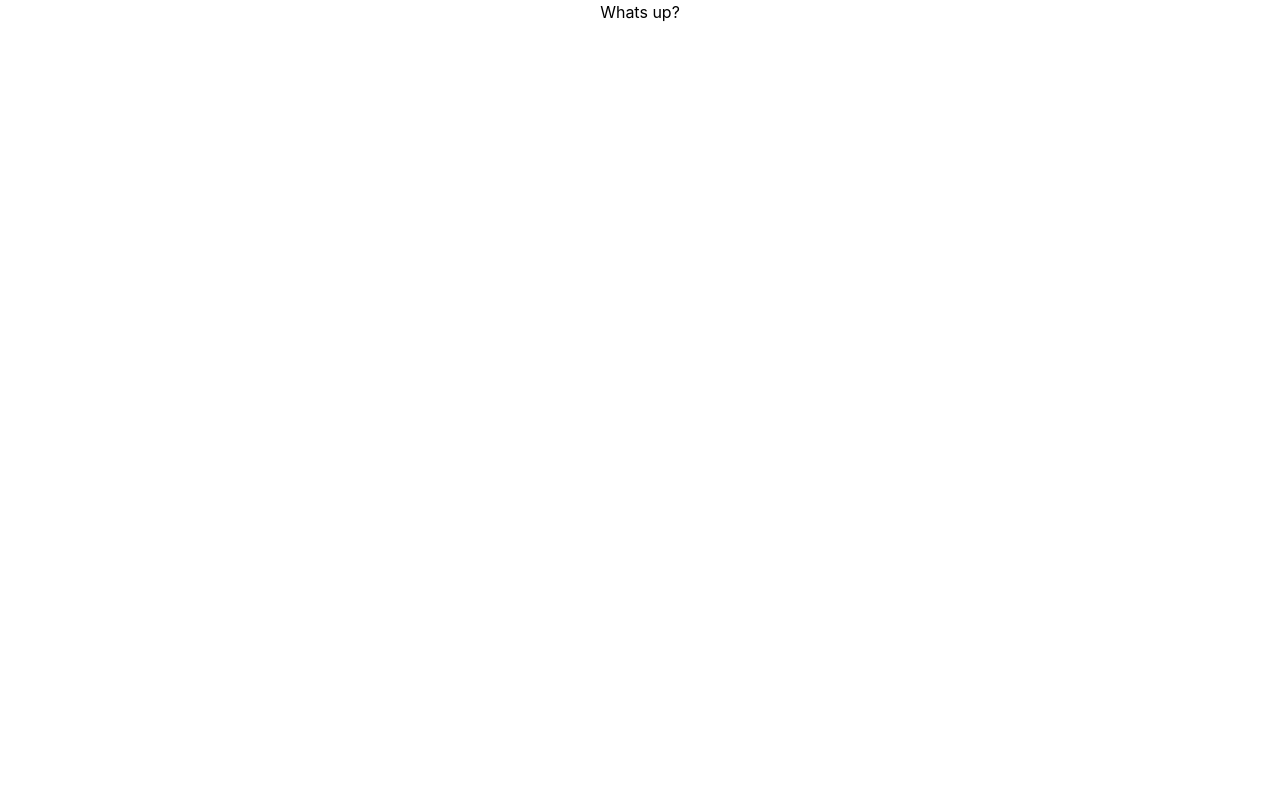
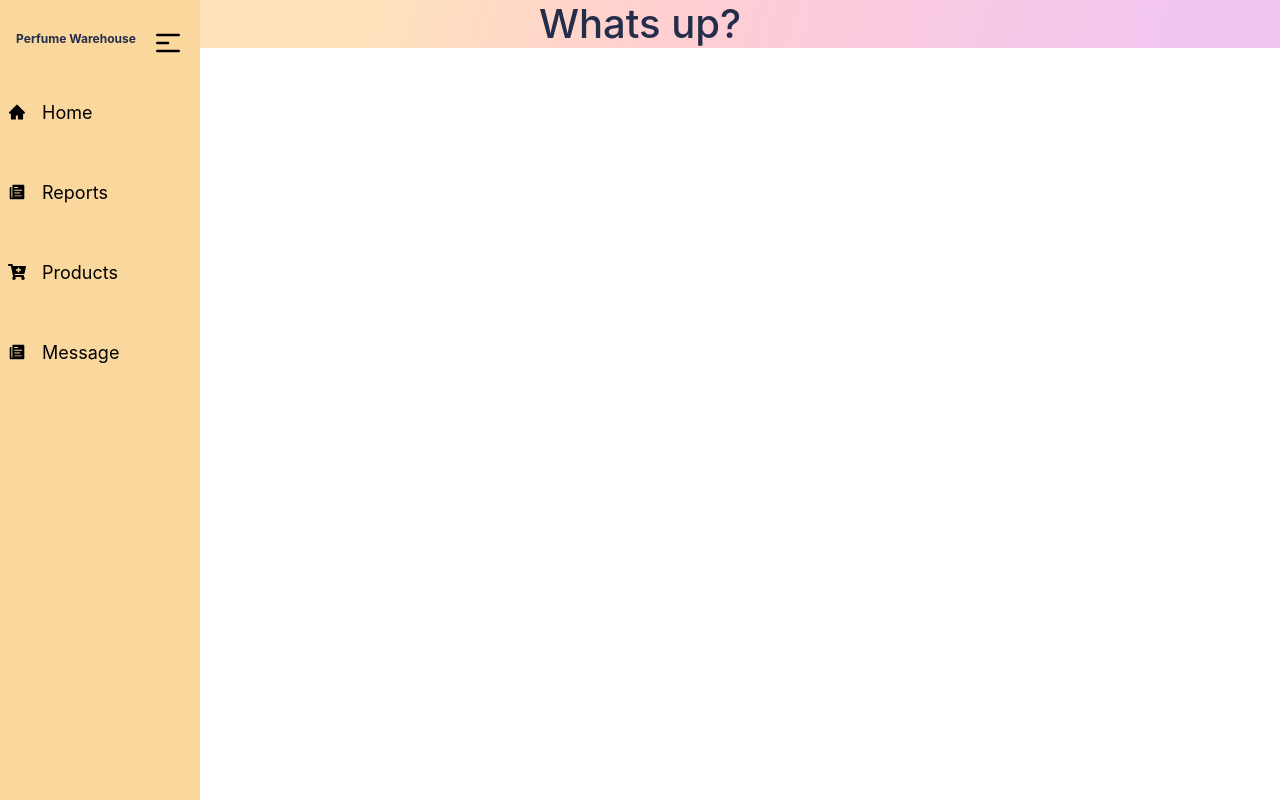
Before and after one commit to mdsaharshital/perfume-warehouse-management-system-client, a React (Create React App) app: page / in a window 1280 px wide. Built offline with nearby package versions, Linux system fonts and the light colour scheme.

Commit message:
header done

```diff
--- a/package.json
+++ b/package.json
@@ -6,10 +6,13 @@
     "@testing-library/jest-dom": "^5.16.2",
     "@testing-library/react": "^12.1.4",
     "@testing-library/user-event": "^13.5.0",
+    "bootstrap": "^5.1.3",
     "firebase": "^9.6.10",
     "react": "^17.0.2",
+    "react-bootstrap": "^2.3.1",
     "react-dom": "^17.0.2",
     "react-firebase-hooks": "^5.0.3",
+    "react-icons": "^4.3.1",
     "react-router-dom": "^6.3.0",
     "react-scripts": "5.0.0",
     "web-vitals": "^2.1.4"
--- a/src/App.css
+++ b/src/App.css
@@ -0,0 +1,44 @@
+:root {
+    --yellow: linear-gradient(180deg, #F8D49A -146.42%, #FAD79D -46.42%);
+    --orange: #fca61f;
+    --black: #242d49;
+    --gray: #788097;
+    --purple: linear-gradient(180deg, #BB67FF 0%, #C484F3 100%);
+    --pink: #FF919D;
+    --glass: rgba(255, 255, 255, 0.54);
+    --boxShadow: 0px 19px 60px rgb(0 0 0 / 8%);
+    --smboxShadow: -79px 51px 60px rgba(0, 0, 0, 0.08);
+    --activeItem: #f799a354;
+  }
+  *{
+      padding: 0;
+      margin: 0;
+      box-sizing: border-box;
+  }
+
+  .App {
+    /* padding: 0.5rem 3.5rem; */
+    color: var(--black);
+    background: linear-gradient(
+      106.37deg,
+      #ffe1bc 29.63%,
+      #ffcfd1 51.55%,
+      #f3c6f1 90.85%
+    );
+    /* height: 100vh;
+    display: flex;
+    align-items: center;
+    justify-content: center; */
+    font-family: 'Inter', sans-serif;
+  }
+
+  .AppGlass {
+    display: grid;
+    height: 97%;
+    width: 97%;
+    background: var(--glass);
+    border-radius: 2rem;
+    gap: 16px;
+    grid-template-columns: 11rem auto 20rem;
+    overflow: hidden;
+  }
--- a/src/App.js
+++ b/src/App.js
@@ -1,10 +1,12 @@
 import { Route, Routes } from "react-router-dom";
 import "./App.css";
 import Home from "./Pages/Home/Home/Home";
+import Header from "./Pages/Shared/Header/Header";
 
 function App() {
   return (
-    <div>
+    <div className="App">
+      <Header />
       <Routes>
         <Route path="/" element={<Home />}></Route>
       </Routes>
--- /dev/null
+++ b/src/Pages/Shared/Header/Header.css
@@ -0,0 +1,75 @@
+
+  .navbar-text{
+    font-size: 12px;
+    font-weight: bold;
+    /* text-align: center; */
+  }
+  .nav-menu {
+    /* background-color: #060b26; */
+    height: 100vh;
+    display: flex;
+    justify-content: center;
+    position: fixed;
+    top: 0;
+    left: 0%;
+    transition: 850ms ease-in-out;
+    width: 200px;
+  }
+  .navbar-toggle {
+    width: 100%;
+    font-size: 2rem;
+    margin-top: 1.5rem;
+    display: flex;
+    justify-content: space-evenly;
+    align-items: center;
+  }
+  .nav-menu.active {
+    width: 45px;
+    left: 0;
+    transition: 350ms;
+  }
+
+  .nav-text {
+    display: flex;
+    justify-content: start;
+    align-items: center;
+    padding: 8px  0px;
+    margin: 20px 0;
+    list-style: none;
+    height: 60px;
+    color: black;
+  }
+
+  .nav-text a {
+    text-decoration: none;
+    color: black;
+    font-size: 18px;
+    width: 95%;
+    height: 100%;
+    display: flex;
+    align-items: center;
+    padding: 0 8px;
+    border-radius: 4px;
+    transition: 200ms all ease-out;
+  }
+
+  .nav-text a:hover {
+    color: black;
+    border-right: 4px solid black;
+  }
+
+  .nav-menu-items {
+    background: var(--yellow);
+    padding: 0;
+    width: 100%;
+    margin: 0;
+  }
+  .nav-menu-flex{
+    margin: 0;
+    display: flex;
+    align-items: center;
+    /* justify-content: center; */
+  }
+  .nav-menu-flex p{
+    margin: 1rem;
+  }
--- a/src/Pages/Shared/Header/Header.js
+++ b/src/Pages/Shared/Header/Header.js
@@ -0,0 +1,71 @@
+import React, { useState } from "react";
+import { Link } from "react-router-dom";
+import * as FaIcons from "react-icons/fa";
+import * as AiIcons from "react-icons/ai";
+import * as IoIcons from "react-icons/io";
+import { HiOutlineMenuAlt1 } from "react-icons/hi";
+import { IconContext } from "react-icons";
+import "./Header.css";
+
+const Header = () => {
+  const [isSidebarOpen, setSidebarOpen] = useState(false);
+
+  const showSidebar = () => setSidebarOpen(!isSidebarOpen);
+  return (
+    <>
+      <IconContext.Provider value={{ color: "" }}>
+        <div className="navmenu-full">
+          <nav className={isSidebarOpen ? "nav-menu active" : "nav-menu"}>
+            <ul className="nav-menu-items">
+              <li className="navbar-toggle">
+                {isSidebarOpen || (
+                  <h1 className="navbar-text">Perfume Warehouse</h1>
+                )}
+                <Link to="#" className="">
+                  <HiOutlineMenuAlt1
+                    style={{ color: "black" }}
+                    onClick={showSidebar}
+                  />
+                </Link>
+              </li>
+              <li className="nav-text">
+                <Link to="/" className="nav-menu-flex">
+                  <AiIcons.AiFillHome
+                    style={{ color: "black", marginRight: "" }}
+                  />
+                  {isSidebarOpen || <p>Home</p>}
+                </Link>
+              </li>
+              <li className="nav-text">
+                <Link to="/" className="nav-menu-flex">
+                  <IoIcons.IoIosPaper
+                    style={{ color: "black", marginRight: "" }}
+                  />
+                  {isSidebarOpen || <p>Reports</p>}
+                </Link>
+              </li>
+              <li className="nav-text">
+                <Link to="/" className="nav-menu-flex">
+                  <FaIcons.FaCartPlus
+                    style={{ color: "black", marginRight: "" }}
+                  />
+                  {isSidebarOpen || <p>Products</p>}
+                </Link>
+              </li>
+              <li className="nav-text">
+                <Link to="/" className="nav-menu-flex">
+                  <IoIcons.IoIosPaper
+                    style={{ color: "black", marginRight: "" }}
+                  />
+                  {isSidebarOpen || <p>Message</p>}
+                </Link>
+              </li>
+            </ul>
+          </nav>
+        </div>
+      </IconContext.Provider>
+    </>
+  );
+};
+
+export default Header;
```
Also changed, not shown: src/index.js (+8 -7 lines), 1 other file (tests, documents, lock files or other folders).
